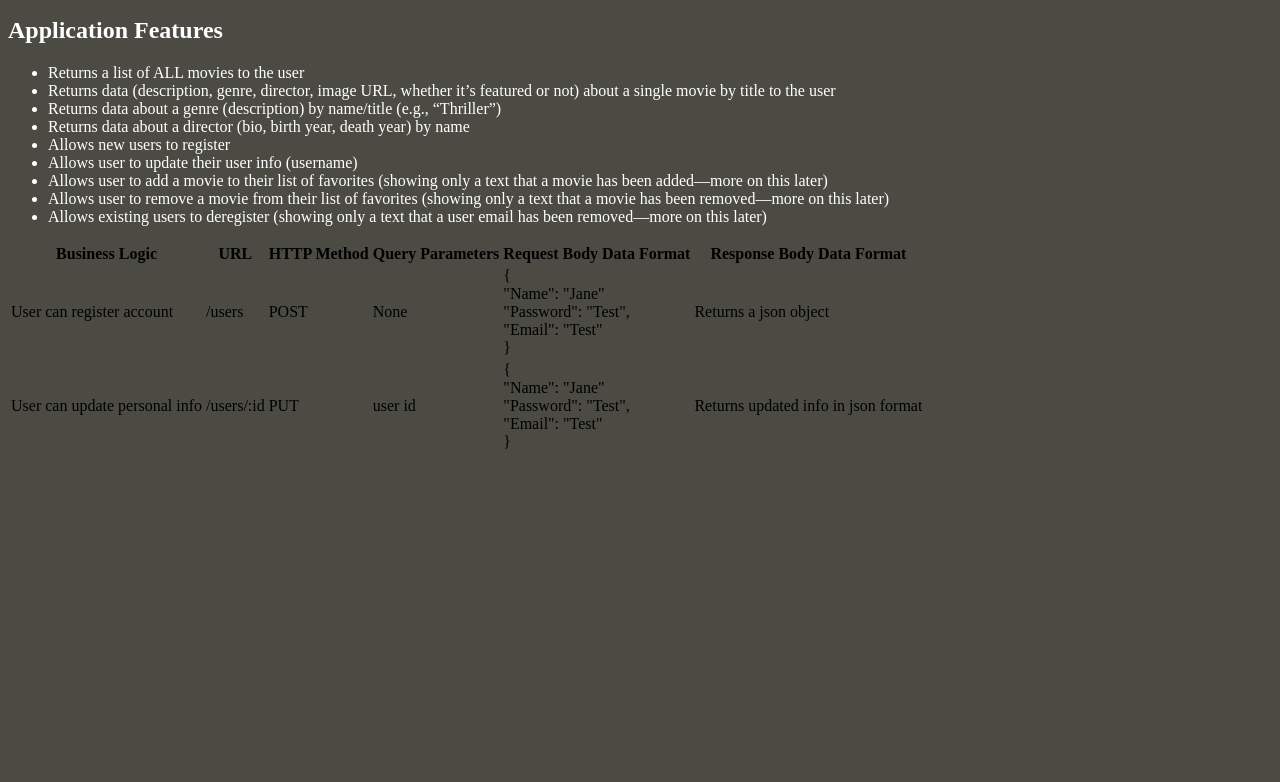
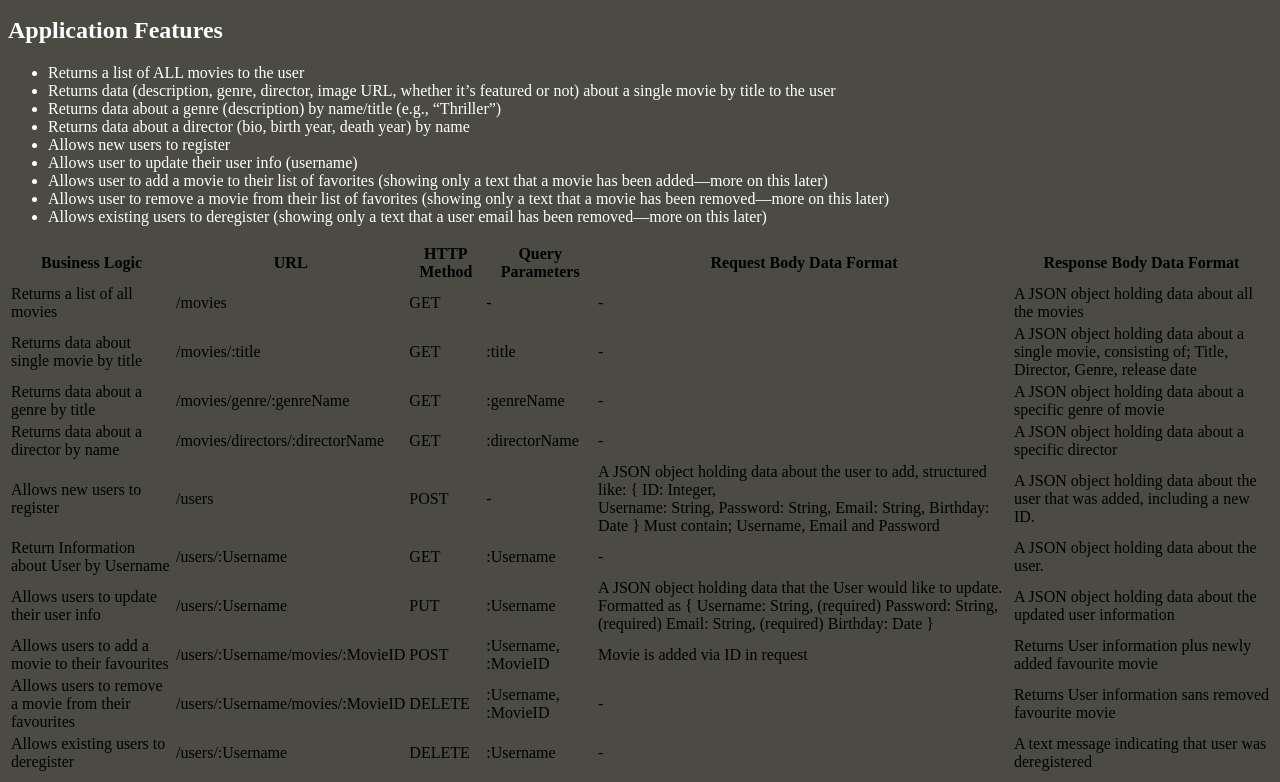
Before and after one commit to BriWins/paraFlixServer, a website: page public/documentation.html in a window 1280 px wide. Shown: the part 137-919 px from the top of the page. Before the commit the page ends 800 px from the top, so only its background shows below. Drawn offline with Linux system fonts and the light colour scheme.

Commit message:
Spelling error

```diff
--- a/index.js
+++ b/index.js
@@ -37,7 +37,7 @@ app.use(cors({
 
 /* Users can register account */
 app.post("/users", [
-    check("Username", "Username is required and must be at lease 5 characters long.").isLength({min: 5}),
+    check("Username", "Username is required and must be at least 5 characters long.").isLength({min: 5}),
     check("Username", "Username contains non alphanumeric characters - not allowed.").isAlphanumeric(),
     check("Password", "Password is required and must be at least eight characters long.").isLength({min: 8}),
     check("Email", "Email does not appear to be valid").isEmail()
--- a/public/documentation.html
+++ b/public/documentation.html
@@ -25,7 +25,7 @@
         <li>Allows existing users to deregister (showing only a text that a user email has been removed—more on this later)</li>
     </ul>
 
-    <table>
+    <!-- <table>
         <thead>
             <th>Business Logic</th>
             <th> URL</th>
@@ -62,6 +62,125 @@
                 <td> Returns updated info in json format</td>
             </tr>
         </tbody>
-    </table>
+    </table> -->
+    <table class="table">
+        <thead>
+          <tr>
+              <th>Business Logic</th>
+              <th>URL</th>
+              <th>HTTP Method</th>
+              <th>Query Parameters</th>
+              <th>Request Body Data Format</th>
+              <th>Response Body Data Format</th>
+          </tr>
+        </thead>
+
+       <tbody>
+        <tr>
+            <td>Returns a list of all movies</td>
+            <td>/movies</td>
+            <td>GET</td>
+            <td>-</td>
+            <td>-</td>
+            <td>A JSON object holding data about all the movies</td>
+        </tr>
+
+        <tr>
+          <td>Returns data about single movie by title</td>
+          <td>/movies/:title</td>
+          <td>GET</td>
+          <td>:title</td>
+          <td>-</td>
+          <td>A JSON object holding data about a single movie, consisting of; Title, Director, Genre, release date</td>
+        </tr>
+
+        <tr>
+          <td>Returns data about a genre by title</td>
+          <td>/movies/genre/:genreName</td>
+          <td>GET</td>
+          <td>:genreName</td>
+          <td>-</td>
+          <td>A JSON object holding data about a specific genre of movie</td>
+        </tr>
+
+        <tr>
+          <td>Returns data about a director by name</td>
+          <td>/movies/directors/:directorName</td>
+          <td>GET</td>
+          <td>:directorName</td>
+          <td>-</td>
+          <td>A JSON object holding data about a specific director</td>
+        </tr>
+
+        <tr>
+          <td>Allows new users to register</td>
+          <td>/users</td>
+          <td>POST</td>
+          <td>-</td>
+          <td>A JSON object holding data about the user to add, structured like: {
+            ID: Integer,<br>
+            Username: String,
+            Password: String,
+            Email: String,
+            Birthday: Date
+          } Must contain; Username, Email and Password</td>
+          <td>A JSON object holding data about the user that was added, including a new ID. </td>
+        </tr>
+
+        <tr>
+          <td>Return Information about User by Username</td>
+          <td>/users/:Username</td>
+          <td>GET</td>
+          <td>:Username</td>
+          <td>-</td>
+          <td>A JSON object holding data about the user. </td>
+        </tr>
+
+        <tr>
+          <td>Allows users to update their user info</td>
+          <td>/users/:Username</td>
+          <td>PUT</td>
+          <td>:Username</td>
+          <td>A JSON object holding data that the User would like to update. Formatted as {
+            Username: String,
+            (required)
+            Password: String,
+            (required)
+            Email: String,
+            (required)
+            Birthday: Date
+          }
+          </td>
+          <td>A JSON object holding data about the updated user information</td>
+        </tr>
+
+        <tr>
+          <td>Allows users to add a movie to their favourites</td>
+          <td>/users/:Username/movies/:MovieID</td>
+          <td>POST</td>
+          <td>:Username, :MovieID</td>
+          <td>Movie is added via ID in request</td>
+          <td>Returns User information plus newly added favourite movie</td>
+        </tr>
+
+        <tr>
+          <td>Allows users to remove a movie from their favourites</td>
+          <td>/users/:Username/movies/:MovieID</td>
+          <td>DELETE</td>
+          <td>:Username, :MovieID</td>
+          <td>-</td>
+          <td>Returns User information sans removed favourite movie</td>
+        </tr>
+
+        <tr>
+          <td>Allows existing users to deregister</td>
+          <td>/users/:Username</td>
+          <td>DELETE</td>
+          <td>:Username</td>
+          <td>-</td>
+          <td>A text message indicating that user was deregistered</td>
+        </tr>
+       </tbody>
+       </table>
 </body>
 </html>
```
